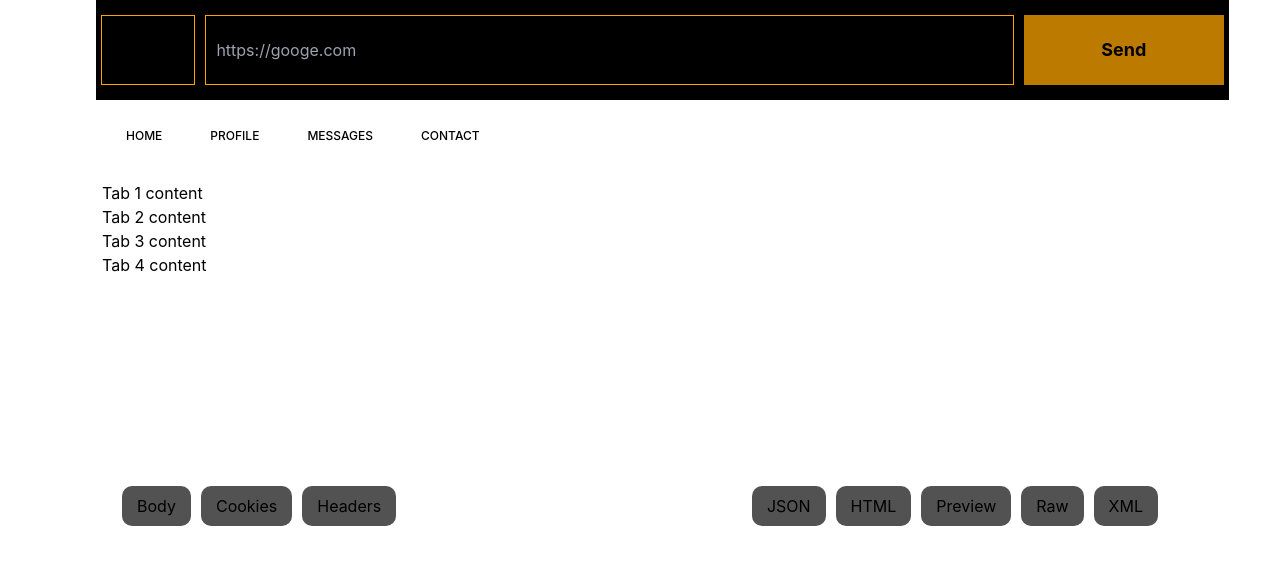
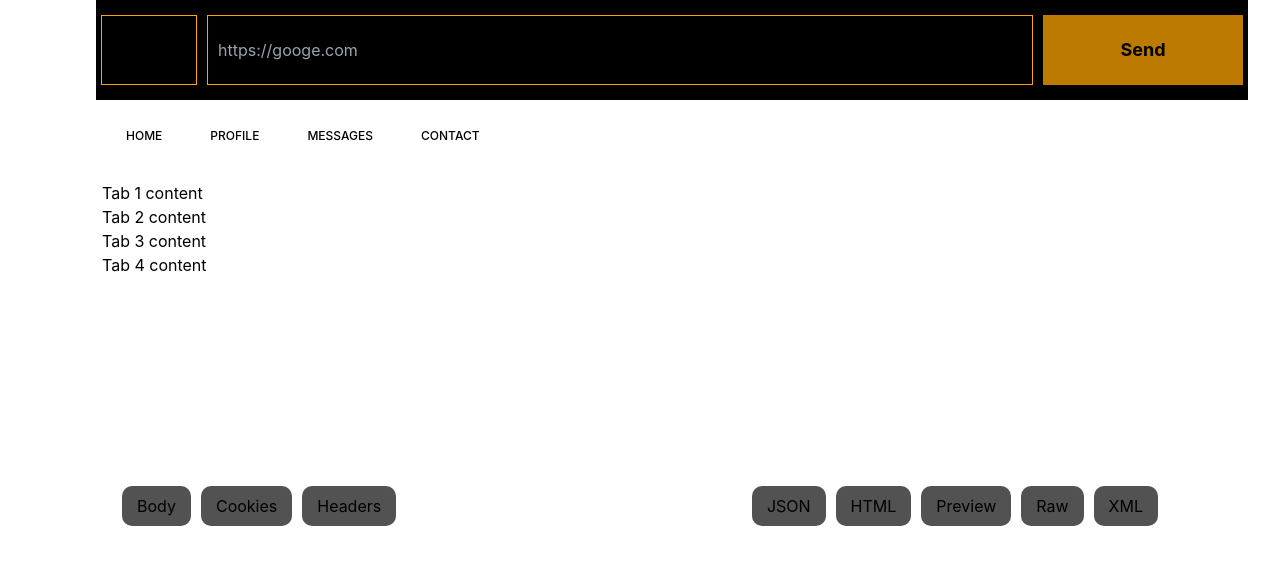
Before and after one commit to theurbandev/Resting, a Next.js app: page / in a window 1280 px wide. Shown: the top 564 px of the page. Built offline with nearby package versions, Linux system fonts and the light colour scheme.

Commit message:
temp fix for taskbar

```diff
--- a/styles/toolbar.module.css
+++ b/styles/toolbar.module.css
@@ -1,7 +1,7 @@
 .toolbar {
   background-color: black;
   position: fixed;
-  width: 88.5%;
+  width: 90%;
   padding: 15px 0px;
   height: 100px;
   top: 0;
```
